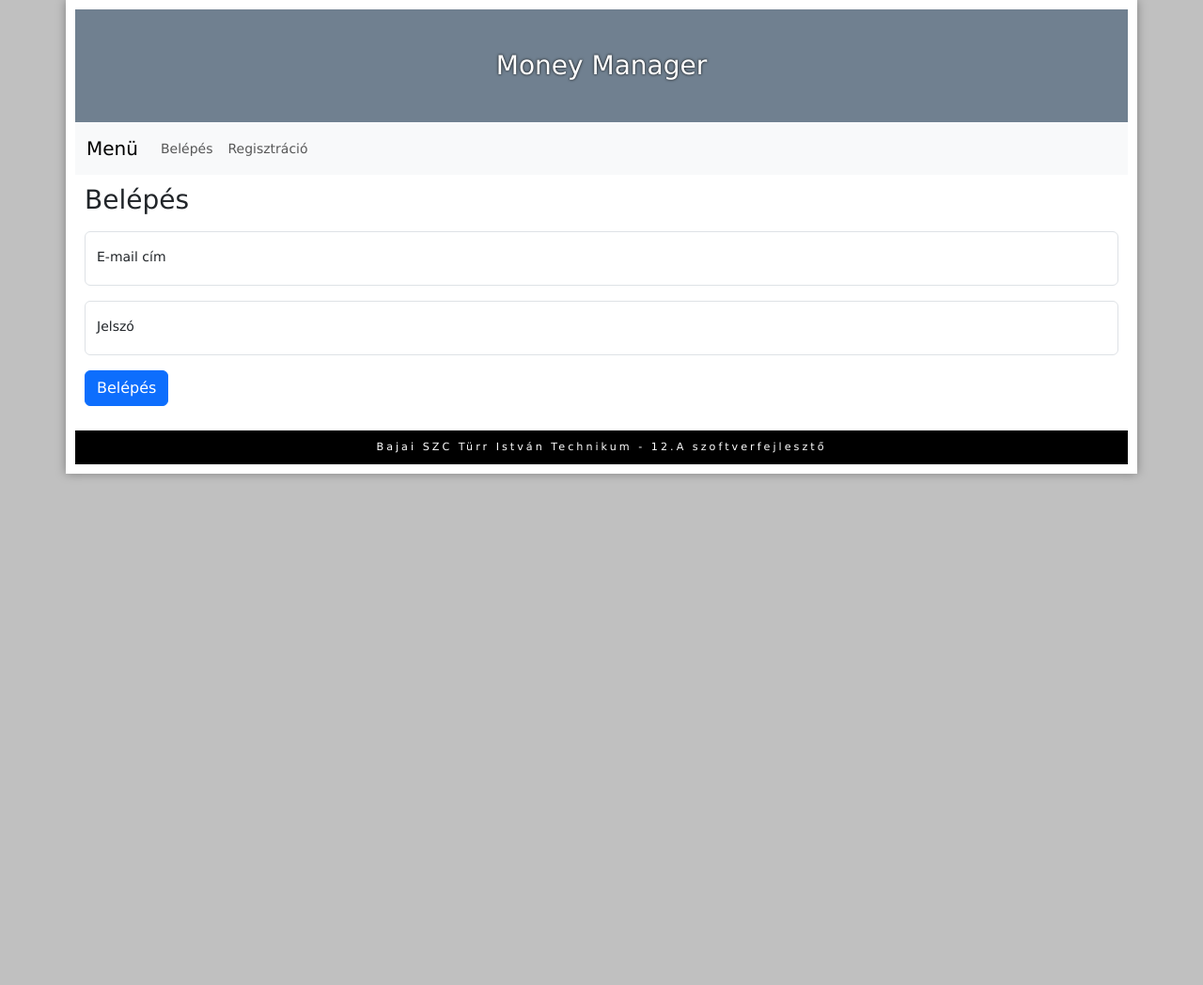
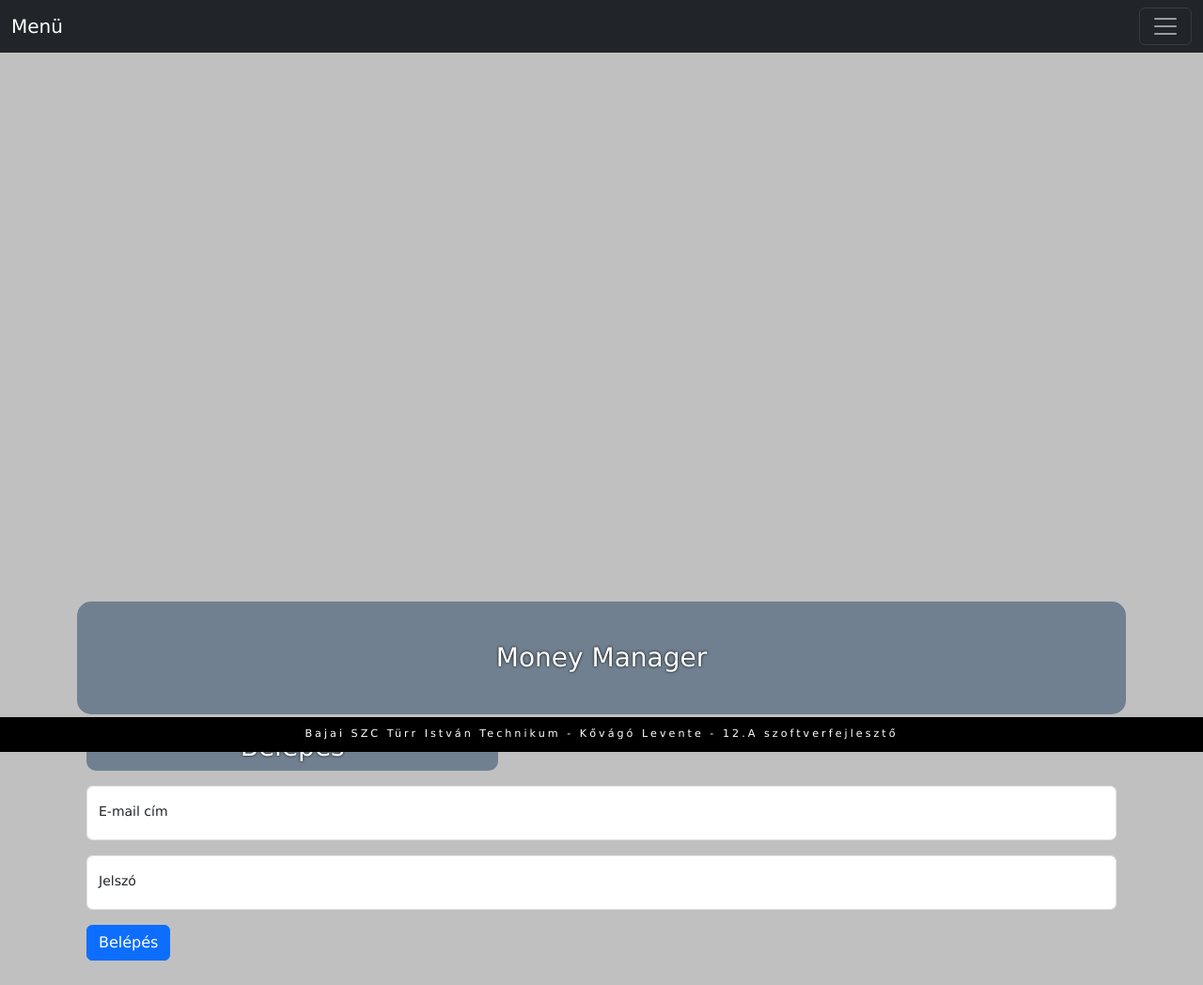
Before and after one commit to KovagoLevente/moneymeneger, a plain HTML site: page index.html in a window 1280 px wide. Shown: the whole page at 94% size. Before the commit the page ends 800 px from the top, so only its background shows below. Drawn offline with nearby package versions, Linux system fonts and the light colour scheme.

Commit message:
kinézet átformálása

```diff
--- a/Assets/css/stepcounter.css
+++ b/Assets/css/stepcounter.css
@@ -12,6 +12,7 @@ header{
     text-shadow: 0 0 3px black;
     text-align: center;
     font-size: 200%;
+    border-radius: 15px;
 }
 
 footer{
@@ -22,15 +23,26 @@ footer{
     text-align: center;
     padding: 10px;
 }
+h3{
+    background-color: slategray;
+    line-height: 50px;
+    min-height: 50px;
+    color: white;
+    text-shadow: 0 0 3px black;
+    text-align: center;
+    font-size: 200%;
+    width: 40%;
+    border-radius: 10px;
+}
 
 main{
     padding: 10px;
 }
 
 .container{
-    background-color: white;
-    box-shadow: 0 0 10px gray;
-    padding: 10px;
+    margin-top: 50vw;
+
+
 }
 
 #calendar {
--- a/index.html
+++ b/index.html
@@ -9,22 +9,23 @@
     <link rel="stylesheet" href="Assets/css/stepcounter.css">
 </head>
 <body>
+    <nav class="navbar navbar-dark bg-dark fixed-top">
+        <div class="container-fluid">
+          <a class="navbar-brand" href="#">Menü</a>
+          <button class="navbar-toggler" type="button" data-bs-toggle="offcanvas" data-bs-target="#offcanvasDarkNavbar" aria-controls="offcanvasDarkNavbar" aria-label="Toggle navigation">
+            <span class="navbar-toggler-icon"></span>
+          </button>
+          <div class="offcanvas offcanvas-end text-bg-dark" tabindex="-1" id="offcanvasDarkNavbar" aria-labelledby="offcanvasDarkNavbarLabel">
+            <div class="offcanvas-header">
 
-    <div class="container">
-        <header>
-            Money Manager
-        </header>
+              <button type="button" class="btn-close btn-close-white" data-bs-dismiss="offcanvas" aria-label="Close"></button>
+            </div>
+            <div class="offcanvas-body">
 
-        <nav class="navbar navbar-expand-lg bg-body-tertiary">
-            <div class="container-fluid">
-              <a class="navbar-brand" href="#">Menü</a>
-              <button class="navbar-toggler" type="button" data-bs-toggle="collapse" data-bs-target="#navbarNav" aria-controls="navbarNav" aria-expanded="false" aria-label="Toggle navigation">
-                <span class="navbar-toggler-icon"></span>
-              </button>
-              <div class="collapse navbar-collapse" id="navbarNav">
+
 
                 <!-- kijelentkezve -->
-                <ul class="navbar-nav" id="loggedOutMenu">
+                <ul class="navbar-nav justify-content-end flex-grow-1 pe-3" id="loggedOutMenu">
                     <li class="nav-item">
                         <a class="nav-link"  href="#" onclick="render('login')">Belépés</a>
                     </li>
@@ -32,7 +33,6 @@
                         <a class="nav-link" href="#" onclick="render('register')">Regisztráció</a>
                     </li>
                 </ul>
-
                 <!-- bejelentkezve -->
                 <ul class="navbar-nav d-none" id="loggedInMenu">
                     <li class="nav-item">
@@ -51,16 +51,24 @@
                         <a class="nav-link" href="#" onclick="logout()">Kilépés</a>
                     </li>
                 </ul>
-              </div>
+
+
             </div>
-        </nav>
+          </div>
+        </div>
+      </nav>
+
+    <div class="container">
+        <header>
+            Money Manager
+        </header>
 
         <main>
            <!-- ide kerül mindig az aktuális tartalom -->
         </main>
 
-        <footer>
-            Bajai SZC Türr István Technikum - 12.A szoftverfejlesztő
+        <footer class="fixed-bottom">
+            Bajai SZC Türr István Technikum - Kővágó Levente - 12.A szoftverfejlesztő
         </footer>
     </div>
 
```
